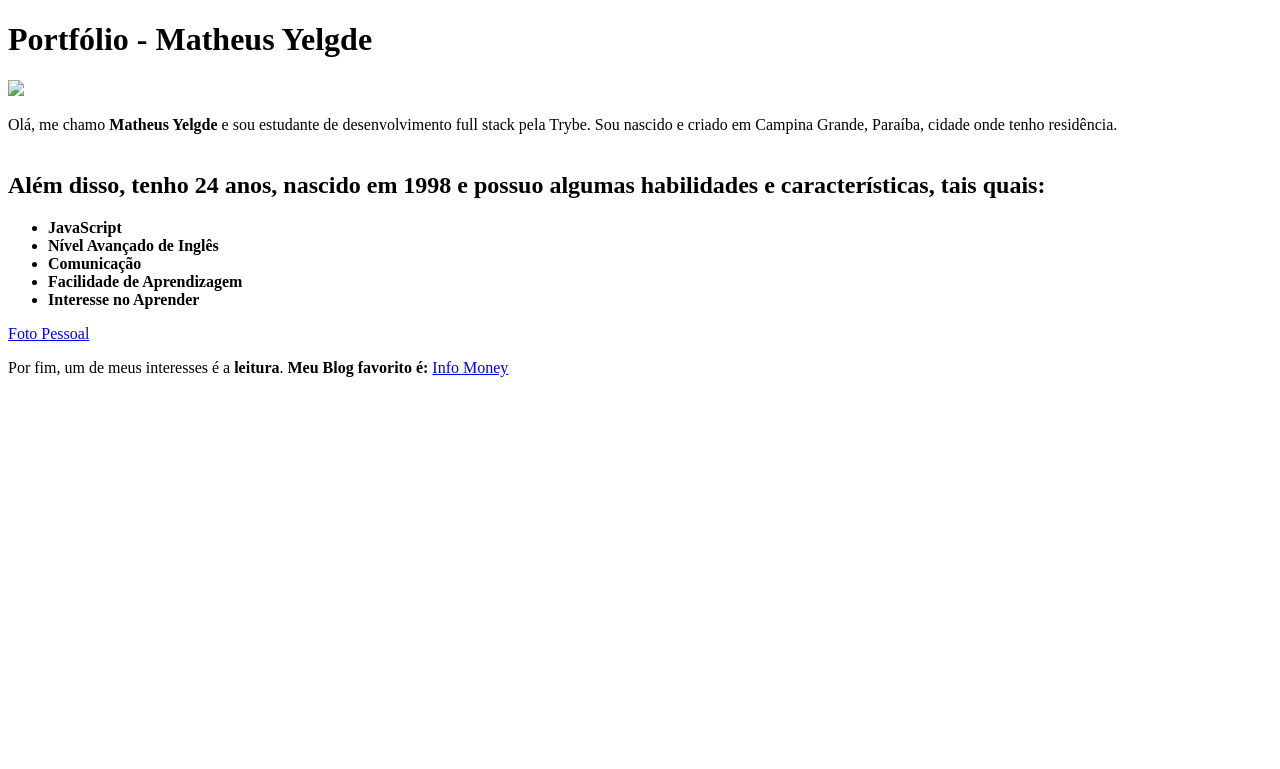
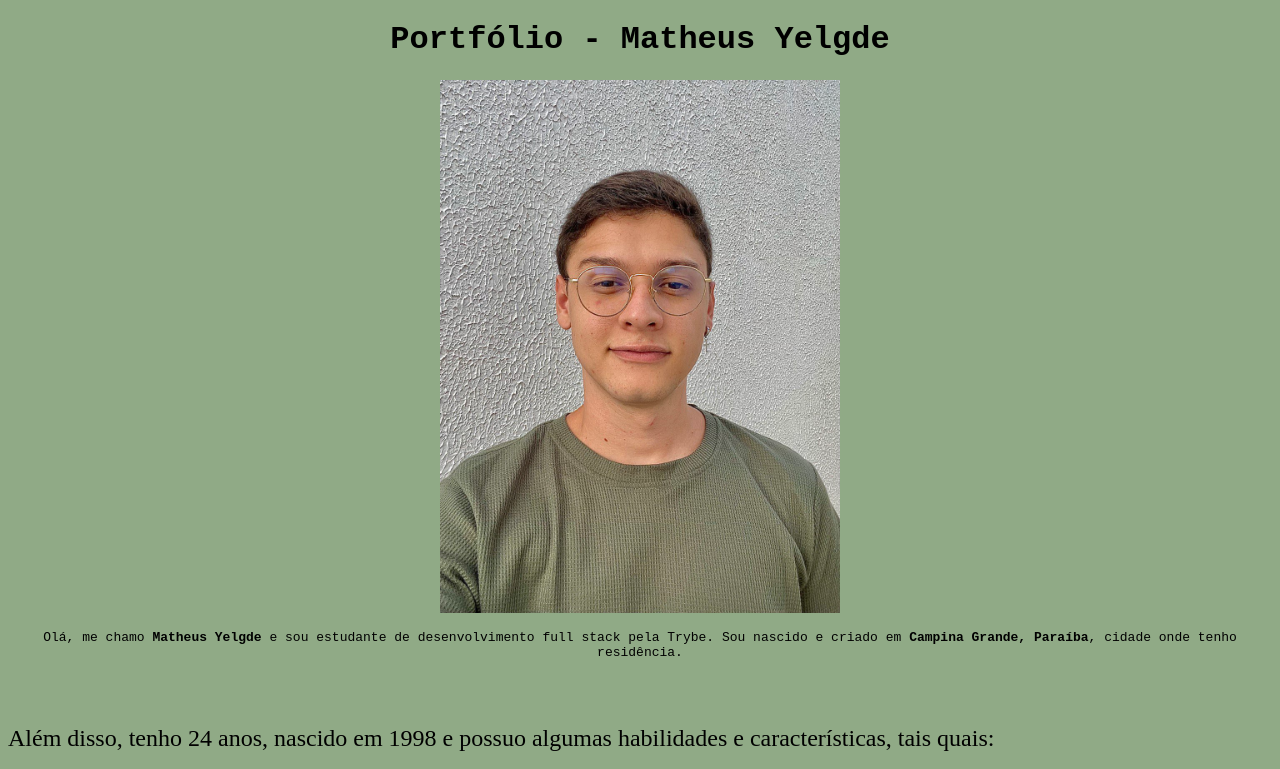
Before and after one commit to MatheusYelgde/MatheusYelgde.github.io., a plain HTML site: page index.html in a window 1280 px wide. Shown: the top 769 px of the page. Drawn offline with Linux system fonts and the light colour scheme.

Commit message:
Atualizações Portfólio

```diff
--- a/index.html
+++ b/index.html
@@ -3,22 +3,48 @@
   <head>
     <meta charset="UTF-8">
     <title> - Matheus Yelgde</title>
+    <style>
+    body{
+
+    background-color: #90AA86
+    }
+
+    h1{
+      font-family:'Courier New', Courier, monospace
+    }
+    #descrição{
+
+      font-family:monospace
+      }
+
+    .habilidades{
+
+      font-size:  20px; ;
+    }
+
+     h2{
+
+      font-weight: 500;
+     }
+    </style>
+
+
   </head>
-  <body>
-    <h1>Portfólio - Matheus Yelgde</h1>
-    <img id= "foto" src="eu.jpeg" width="300px">
-  <p>Olá, me chamo <strong>Matheus Yelgde</strong> e sou estudante de desenvolvimento
-    full stack pela Trybe. Sou nascido e criado em Campina Grande, Paraíba,
-    cidade onde tenho residência. <br><br>
-    <h2>Além disso, tenho 24 anos, nascido em 1998
+      <body>
+      <center><h1>Portfólio - Matheus Yelgde</h1></center>
+      <center> <img id= "foto" src="euzin.jpeg" width="400px"> </center>
+      <center><p id="descrição">Olá, me chamo <strong>Matheus Yelgde</strong> e sou estudante de desenvolvimento
+    full stack pela Trybe. Sou nascido e criado em <strong> Campina Grande, Paraíba</strong>,
+    cidade onde tenho residência. <br><br><br><br> </center>
+      <h2>Além disso, tenho 24 anos, nascido em 1998
     e possuo algumas habilidades e características, tais quais:</h2>
   </p>
      <ul>
-        <li><strong>JavaScript</strong></li>
-        <li><strong>Nível Avançado de Inglês</strong></li>
-        <li><strong>Comunicação</strong></li>
-        <li><strong>Facilidade de Aprendizagem</strong></li>
-        <li><strong>Interesse no Aprender</strong></li>
+        <li class="habilidades"><strong>JavaScript</strong></li>
+        <li class="habilidades"><strong>Nível Avançado de Inglês</strong></li>
+        <li class="habilidades"><strong>Comunicação</strong></li>
+        <li class="habilidades"><strong>Facilidade de Aprendizagem</strong></li>
+        <li class="habilidades"><strong>Interesse no Aprender</strong></li>
      </ul>
      <p> <a href="#foto">Foto Pessoal </p></a>
      <p>Por fim, um de meus interesses é a <strong>leitura</strong>. <strong>Meu Blog favorito é:</strong> <a href="https://www.infomoney.com.br/">Info Money</a>   </p>
```
Also changed, not shown: euzin.jpeg (added).
